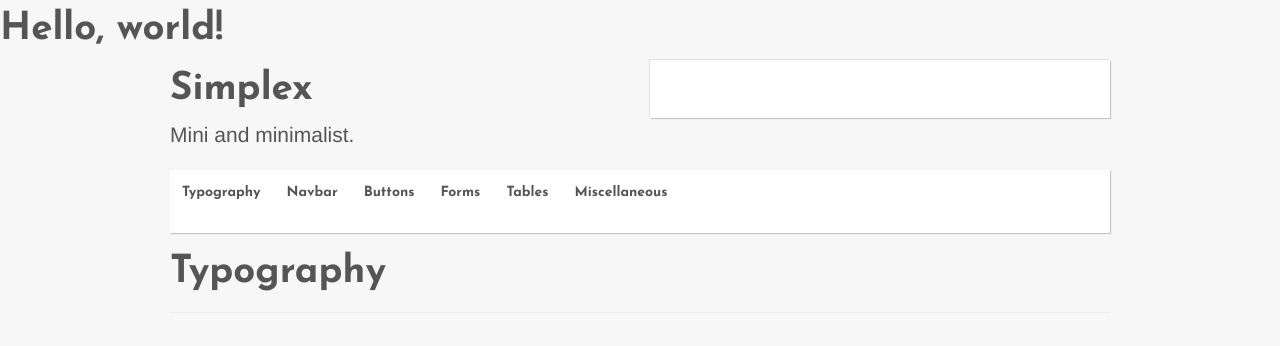
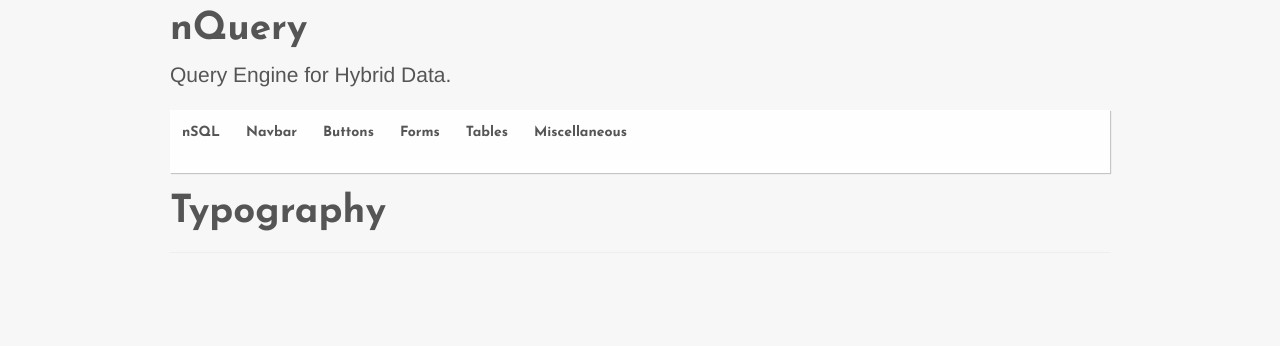
Before and after one commit to alibaba/nquery, a plain HTML site: page index.html in a window 1280 px wide. Drawn offline with nearby package versions, Linux system fonts and the light colour scheme.

Commit message:
test index.html

```diff
--- a/index.html
+++ b/index.html
@@ -1,12 +1,11 @@
 <!DOCTYPE html>
 <html>
   <head>
-    <title>Bootstrap 101 Template</title>
+    <title>nQuery</title>
     <!-- Bootstrap -->
     <link href="css/bootstrap.min.css" rel="stylesheet" media="screen">
   </head>
   <body>
-    <h1>Hello, world!</h1>
     <script src="http://code.jquery.com/jquery-latest.js"></script>
     <script src="bootstrap/js/bootstrap.min.js"></script>
     <div class="container">
@@ -15,18 +14,13 @@
       <header class="jumbotron subhead" id="overview">
       <div class="row">
         <div class="span6">
-          <h1>Simplex</h1>
-          <p class="lead">Mini and minimalist.</p>
-        </div>
-        <div class="span6">
-          <div class="bsa well">
-            <div id="bsap_1277971" class="bsarocks bsap_c466df00a3cd5ee8568b5c4983b6bb19"></div>
-          </div>
+          <h1>nQuery</h1>
+          <p class="lead">Query Engine for Hybrid Data.</p>
         </div>
       </div>
       <div class="subnav">
         <ul class="nav nav-pills">
-          <li><a href="#typography">Typography</a></li>
+          <li><a href="#nSQL">nSQL</a></li>
           <li><a href="#navbar">Navbar</a></li>
           <li><a href="#buttons">Buttons</a></li>
           <li><a href="#forms">Forms</a></li>
```
